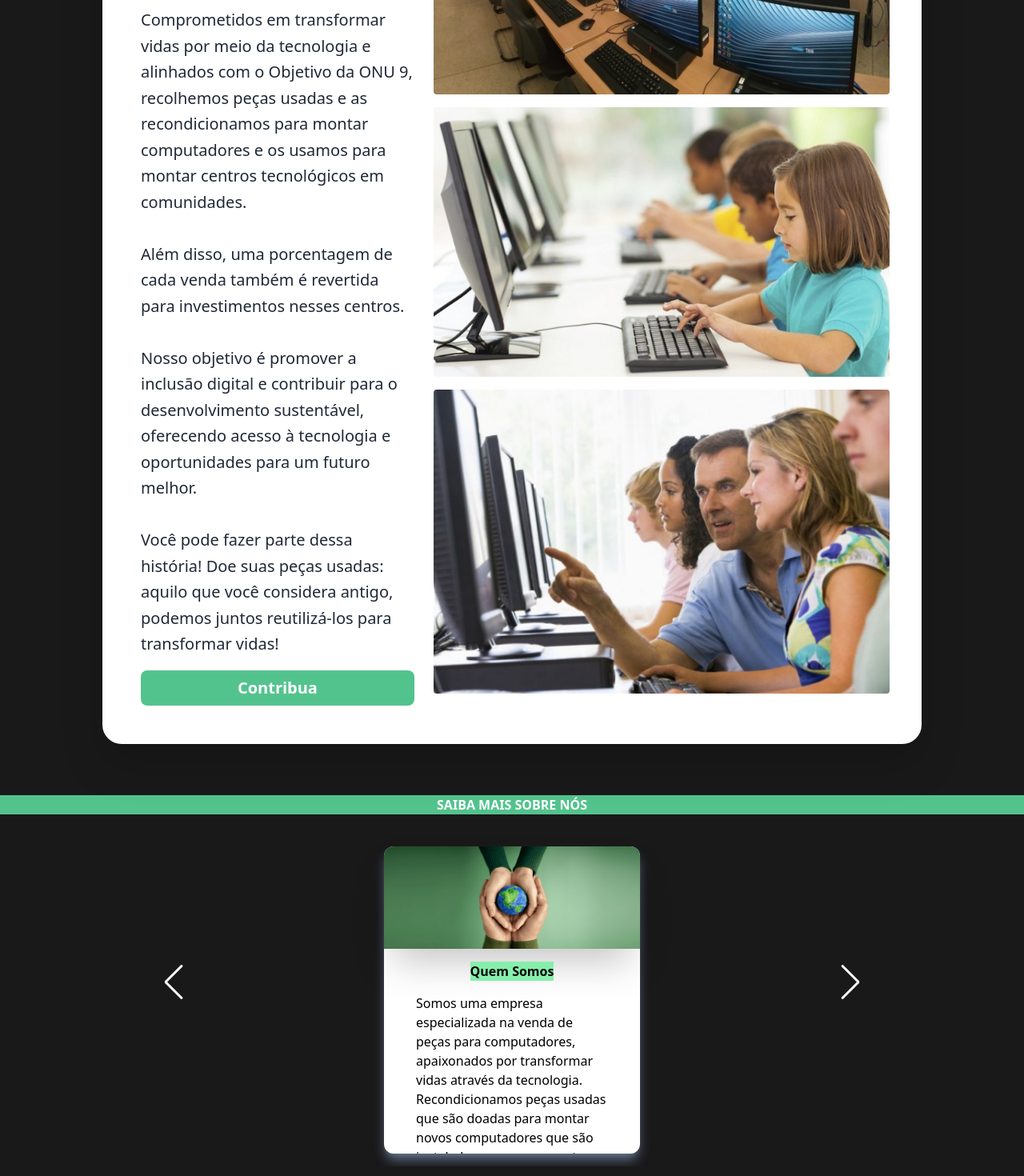
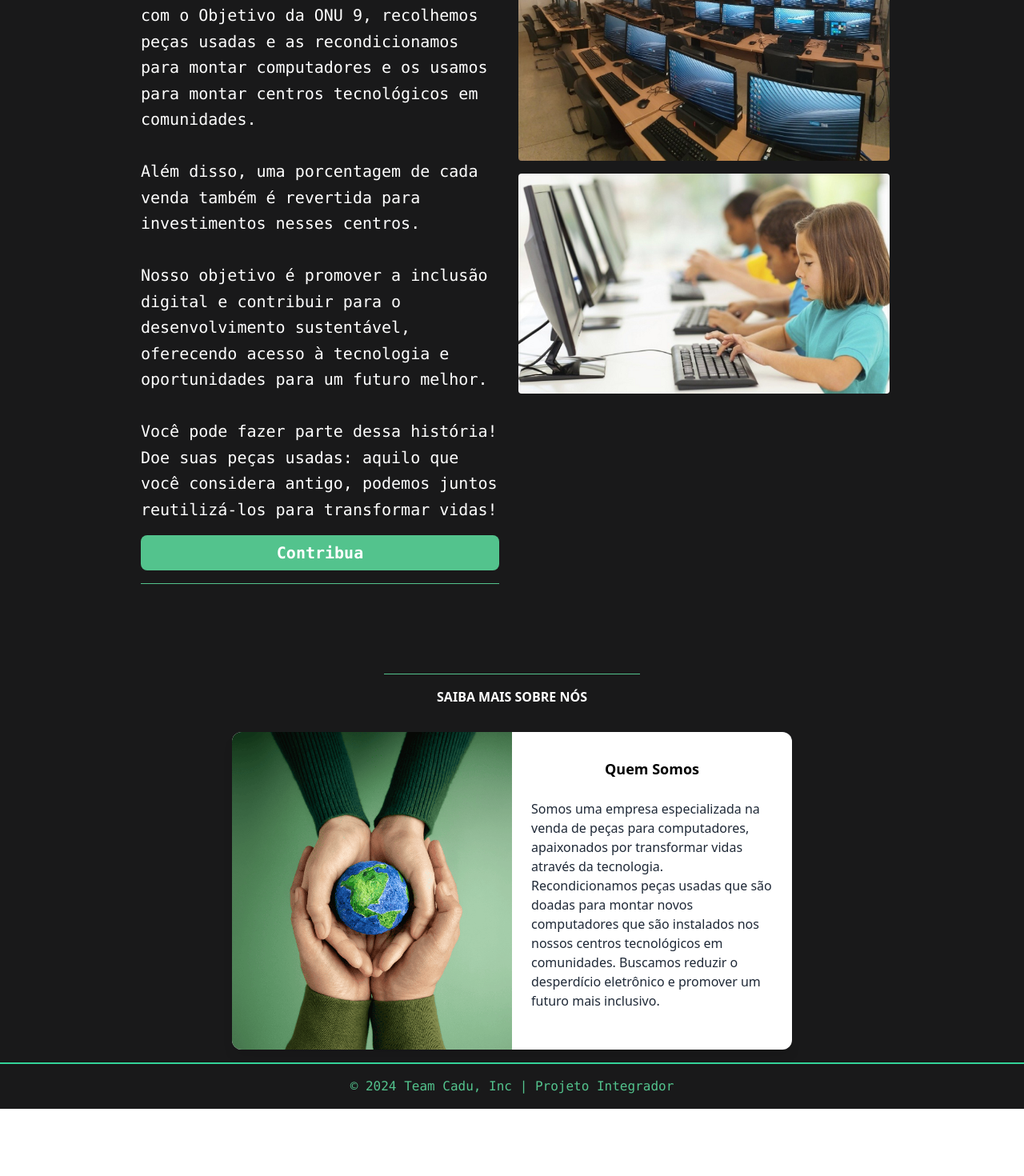
Before and after one commit to cadu-project-ti/cadu_front, a React (Vite) app: page /sobre in a window 1280 px wide. Shown: the part 660-2130 px from the top of the page at 80% size. After the commit the page ends 2046 px from the top, so only its background shows below. Built offline with nearby package versions, Linux system fonts and the light colour scheme.

Commit message:
Ajustando todo o projeto novamente

```diff
--- a/src/components/valores/CardValores.tsx
+++ b/src/components/valores/CardValores.tsx
@@ -6,16 +6,24 @@ interface CardValoresProps {
   image: string;
 
 }
-function CardValores({ title, description, image}: CardValoresProps) {
+function CardValores({ title, description, image }: CardValoresProps) {
   return (
-    <div className='flex flex-col w-80 h-96 bg-[#FFFFFF] gap-4 rounded-xl shadow-lg shadow-slate-500'>
-      <img className='rounded-t-xl shadow-2xl w-50 h-32 object-cover' src={image} alt={title} />
-      <div className='flex items-center gap-2 mx-auto font-bold bg-green-300 text-grey'>
-        <h2>{title}</h2>
+    <div className='flex flex-col md:flex-row w-full max-w-[700px] h-[397px] bg-white rounded-xl shadow-lg transition-transform duration-300 ease-in-out transform hover:scale-105 overflow-hidden'>
 
+      <div className='flex-shrink-0 w-full md:w-1/2'>
+        <img className='w-full h-full object-cover' src={image} alt={title} />
       </div>
-      <div className='mx-10 overflow-auto'>
-        <p>{description}</p>
+
+
+      <div className='flex-1 p-6 flex flex-col justify-between'>
+        <div>
+          <div className='text-black font-semibold text-lg rounded-md p-2 text-center'>
+            <h2>{title}</h2>
+          </div>
+          <div className='text-gray-800 mt-4 text-base'>
+            <p>{description}</p>
+          </div>
+        </div>
       </div>
     </div>
   );
--- a/src/pages/sobre/Sobre.tsx
+++ b/src/pages/sobre/Sobre.tsx
@@ -1,13 +1,12 @@
-import logotipo from '../../assets/imagens/logotipo.png';
-import laboratorio from '../../assets/imagens/laboratorio.jpeg';
-import imageCard1 from '../../assets/imagens/imageCard1.png';
-import imageCard2 from '../../assets/imagens/imageCard2.jpg';
-import imageCard3 from '../../assets/imagens/imageCard3.png';
-import imageCard4 from '../../assets/imagens/imageCard4.jpg';
-import CardValores from '../../components/valores/CardValores';
-import criancas from '../../assets/imagens/aulacrianca.png';
-import adultos from '../../assets/imagens/aulaadulto.jpg';
-import { useNavigate } from 'react-router-dom';
+import logotipo from "../../assets/imagens/logotipo.png";
+import laboratorio from "../../assets/imagens/laboratorio.jpeg";
+import imageCard1 from "../../assets/imagens/imageCard1.png";
+import imageCard2 from "../../assets/imagens/imageCard2.jpg";
+import imageCard3 from "../../assets/imagens/imageCard3.png";
+import imageCard4 from "../../assets/imagens/imageCard4.jpg";
+import CardValores from "../../components/valores/CardValores";
+import criancas from "../../assets/imagens/aulacrianca.png";
+import { useNavigate } from "react-router-dom";
 import { Swiper, SwiperSlide } from "swiper/react";
 import {  Navigation,  Pagination,  Scrollbar,  A11y,  Autoplay,} from "swiper/modules";
 
@@ -15,105 +14,134 @@ function Sobre() {
   const navigate = useNavigate();
 
   const handleNavigate = () => {
-    navigate('/catalogo');
-  }
+    navigate("/doacoes");
+  };
 
   const cardsData = [
     {
-      title: 'Quem Somos',
-      description: 'Somos uma empresa especializada na venda de peças para computadores, apaixonados por transformar vidas através da tecnologia. Recondicionamos peças usadas que são doadas para montar novos computadores que são instalados nos nossos centros tecnológicos em comunidades. Buscamos reduzir o desperdício eletrônico e promover um futuro mais inclusivo.',
+      title: "Quem Somos",
+      description:
+        "Somos uma empresa especializada na venda de peças para computadores, apaixonados por transformar vidas através da tecnologia. Recondicionamos peças usadas que são doadas para montar novos computadores que são instalados nos nossos centros tecnológicos em comunidades. Buscamos reduzir o desperdício eletrônico e promover um futuro mais inclusivo.",
       image: imageCard1,
     },
     {
-      title: 'Visão',
-      description: 'Ser referência em inovação e responsabilidade social, liderando a transformação digital com um compromisso firme com a sustentabilidade e a inclusão. Almejamos um futuro onde cada computador montado pela CADU representa uma porta aberta para novas oportunidades, contribuindo para um mundo mais justo e conectado, onde a tecnologia é um direito acessível a todos.',
+      title: "Visão",
+      description:
+        "Ser referência em inovação e responsabilidade social, liderando a transformação digital com um compromisso firme com a sustentabilidade e a inclusão. Almejamos um futuro onde cada computador montado pela CADU representa uma porta aberta para novas oportunidades, contribuindo para um mundo mais justo e conectado, onde a tecnologia é um direito acessível a todos.",
       image: imageCard2,
     },
     {
-      title: 'Missão',
-      description: 'Além de oferecer produtos tecnológicos de alta qualidade, nossa missão é promover a inclusão digital e o desenvolvimento sustentável através da reutilização de peças de computadores. Ao recondicionar e doar equipamentos a comunidades carentes e reinvestir em centros tecnológicos, visamos criar um impacto positivo e duradouro. Queremos garantir que a tecnologia avance de forma acessível e sustentável, oferecendo a todos a chance de aprender e prosperar.',
+      title: "Missão",
+      description:
+        "Além de oferecer produtos tecnológicos de alta qualidade, nossa missão é promover a inclusão digital e o desenvolvimento sustentável através da reutilização de peças de computadores. Ao recondicionar e doar equipamentos a comunidades carentes e reinvestir em centros tecnológicos, visamos criar um impacto positivo e duradouro. Queremos garantir que a tecnologia avance de forma acessível e sustentável, oferecendo a todos a chance de aprender e prosperar.",
       image: imageCard3,
     },
     {
-      title: 'Valores',
-      description: 'SUSTENTABILIDADE: Reutilizar e recondicionar peças para minimizar o impacto ambiental. INCLUSÃO DIGITAL: Garantir que todos tenham acesso a tecnologias necessárias para o desenvolvimento pessoal e comunitário. COMPROMISSO SOCIAL: Contribuir para o bem-estar das comunidades, alinhando nossos esforços com o objetivo de desenvolvimento da ONU 9.',
+      title: "Valores",
+      description:
+        "SUSTENTABILIDADE: Reutilizar e recondicionar peças para minimizar o impacto ambiental. INCLUSÃO DIGITAL: Garantir que todos tenham acesso a tecnologias necessárias para o desenvolvimento pessoal e comunitário. COMPROMISSO SOCIAL: Contribuir para o bem-estar das comunidades, alinhando nossos esforços com o objetivo de desenvolvimento da ONU 9.",
       image: imageCard4,
     },
   ];
 
   return (
     <>
-      <header className='bg-[#19191a] shadow-lg'>
-        <div className='flex items-center justify-center gap-16 w-full h-[200px] p-4'>
-          <h1 className='text-4xl font-semibold text-[#53c38d] text-center'>
-            Compre <br /> <span className='text-5xl font-bold text-white'>Ajude</span>
+      <header className="bg-[#19191a] shadow-lg">
+        <div className="flex items-center justify-center gap-24 p-4">
+          <h1 className="text-4xl font-semibold text-[#53c38d] text-center">
+            Compre <br />
+            <span className="text-5xl font-bold text-white">Ajude</span>
           </h1>
           <div className="relative w-24 h-24">
             <img
-              className="w-full h-full object-cover rounded-full border-4 border-[#53c38d]"
+              className="w- h-28 object-cover rounded-full border-[#53c38d]"
               src={logotipo}
               alt="Logotipo"
             />
           </div>
-          <h1 className='text-4xl font-semibold text-[#53c38d] text-center'>
-            Doe <br /> <span className='text-5xl font-bold text-white'>Use</span>
+          <h1 className="text-4xl font-semibold text-[#53c38d] text-center">
+            Doe <br />
+            <span className="text-5xl font-bold text-white">Use</span>
           </h1>
         </div>
       </header>
 
-      <main className='bg-[#19191a]'>
-  <div className='flex justify-center'>
-    <div className='bg-white flex flex-col md:flex-row items-center mt-16 mb-16 rounded-3xl w-[90%] md:w-[80%] p-8 drop-shadow-2xl'>
-      {/* Container para o texto */}
-      <div className='flex flex-col text-lg md:text-xl p-4 gap-4 md:w-1/2'>
-        <h2 className='text-2xl text-black font-bold bg-emerald-300 p-2 rounded-md text-center '>
+      <main className="bg-[#19191a]">
+        <div className="flex justify-center font-mono">
+          <div className="flex flex-col md:flex-row items-center mt-16 mb-16 rounded-3xl w-[90%] md:w-[80%] p-8 ">
+            <div className="flex flex-col text-lg md:text-xl p-4 gap-4 md:w-1/2">
+              <hr className="flex border-[#53c38d] items-center text-center w-full mx-auto " />
+              <h2 className="text-2xl text-black font-bold bg-emerald-300 p- rounded-md text-center ">
                 Projeto Social CADU
               </h2>
-        <p className='text-gray-800 leading-relaxed overflow-auto'>
-          Em um mundo onde a tecnologia é vital, muitas comunidades carentes ainda lutam para acessar computadores. O PROJETO CADU surgiu para mudar essa realidade.
-          <br /><br />
-          Comprometidos em transformar vidas por meio da tecnologia e alinhados com o Objetivo da ONU 9, recolhemos peças usadas e as recondicionamos para montar computadores e os usamos para montar centros tecnológicos em comunidades.
-          <br /><br />
-          Além disso, uma porcentagem de cada venda também é revertida para investimentos nesses centros.
-          <br /><br />
-          Nosso objetivo é promover a inclusão digital e contribuir para o desenvolvimento sustentável, oferecendo acesso à tecnologia e oportunidades para um futuro melhor.
-          <br /><br />
-          Você pode fazer parte dessa história! Doe suas peças usadas: aquilo que você considera antigo, podemos juntos reutilizá-los para transformar vidas!
+              <p className="text-white bg-[#19191a]  leading-relaxed overflow-auto">
+                Em um mundo onde a tecnologia é vital, muitas comunidades
+                carentes ainda lutam para acessar computadores. O PROJETO CADU
+                surgiu para mudar essa realidade.
+                <br />
+                <br />
+                Comprometidos em transformar vidas por meio da tecnologia e
+                alinhados com o Objetivo da ONU 9, recolhemos peças usadas e as
+                recondicionamos para montar computadores e os usamos para montar
+                centros tecnológicos em comunidades.
+                <br />
+                <br />
+                Além disso, uma porcentagem de cada venda também é revertida
+                para investimentos nesses centros.
+                <br />
+                <br />
+                Nosso objetivo é promover a inclusão digital e contribuir para o
+                desenvolvimento sustentável, oferecendo acesso à tecnologia e
+                oportunidades para um futuro melhor.
+                <br />
+                <br />
+                Você pode fazer parte dessa história! Doe suas peças usadas:
+                aquilo que você considera antigo, podemos juntos reutilizá-los
+                para transformar vidas!
               </p>
               <button
-          type='button'
+                type="button"
                 onClick={handleNavigate}
-          className="bg-[#53c38d] text-white py-2 px-6 rounded-lg font-semibold hover:bg-[#19191a] transition-colors">
+                className="bg-[#53c38d] text-white py-2 px-6 rounded-lg font-semibold hover:bg-[#19191a] transition-colors"
+              >
                 Contribua
               </button>
+              <hr className="flex border-[#53c38d] items-center text-center w-full mx-auto " />
             </div>
 
             {/* Container para a imagem */}
-      <div className='flex flex-col items-center w-full mb-4 w-[90%] md:w-[80%]'>
-        <img className="float-right w-full h-auto object-cover rounded-xl p-2" src={laboratorio} alt="Sala de tecnologia" />
-        <img className="float-right w-full h-auto object-cover rounded-xl p-2" src={criancas} alt="Sala de aula com crianças" />
-        <img className="float-right w-full h-auto object-cover rounded-xl p-2" src={adultos} alt="Sala de aula com adultos" />
+            <div className="flex-col-2 items-center mb-4 md:w-[50%]">
+              <img
+                className="h-auto object-cover rounded-xl p-2 "
+                src={laboratorio}
+                alt="Sala de tecnologia"
+              />
+              <img
+                className="h-auto object-cover rounded-xl p-2 "
+                src={criancas}
+                alt="Crianças estudando"
+              />
             </div>
           </div>
         </div>
       </main>
-
-<div className='bg-[#53c38d] text-white font-bold text-center'>
+      <hr className="flex border-[#53c38d] items-center text-center w-80 mx-auto mb-4" />
+      <div className="text-white font-bold text-center mb-4">
         SAIBA MAIS SOBRE NÓS
       </div>
-
-
-        <div className='bg-[#19191a] py-6 mb-16'>
+      <div className="bg-[#19191a]">
         <Swiper
           modules={[Navigation, Pagination, Scrollbar, A11y, Autoplay]}
           slidesPerView={1}
-            navigation
           autoplay={{ delay: 20000 }} // 20000 ms = 20 segundos
           loop={true} // Ativa o loop dos slides
           className="w-full max-w-4xl mx-auto" // Ajusta a largura máxima do Swiper
         >
           {cardsData.map((card, index) => (
-              <SwiperSlide key={index} className='flex justify-center items-center p-4'>
+            <SwiperSlide
+              key={index}
+              className="flex justify-center items-center p-4"
+            >
               <CardValores
                 title={card.title}
                 description={card.description}
```
Lines whose indentation alone changed are shown as unchanged.
